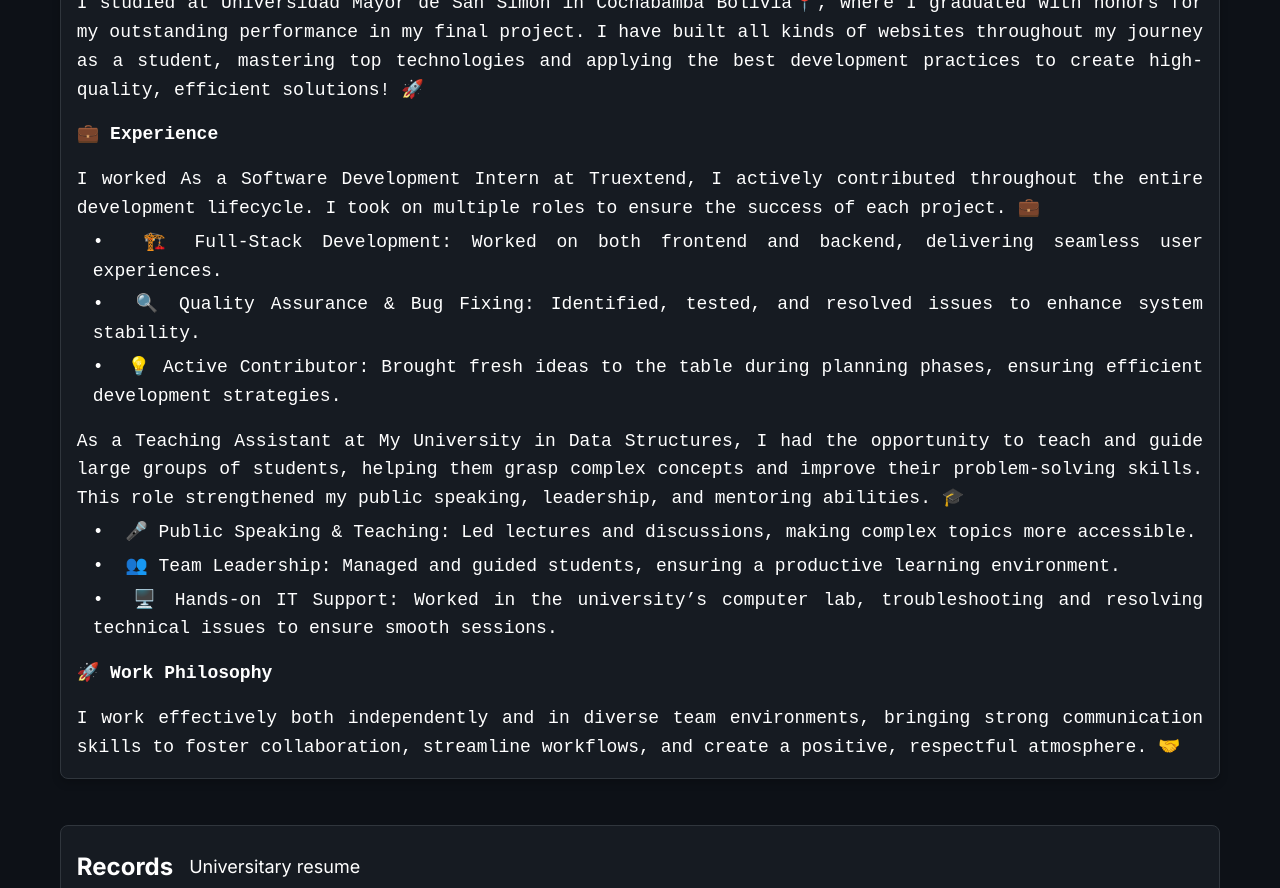
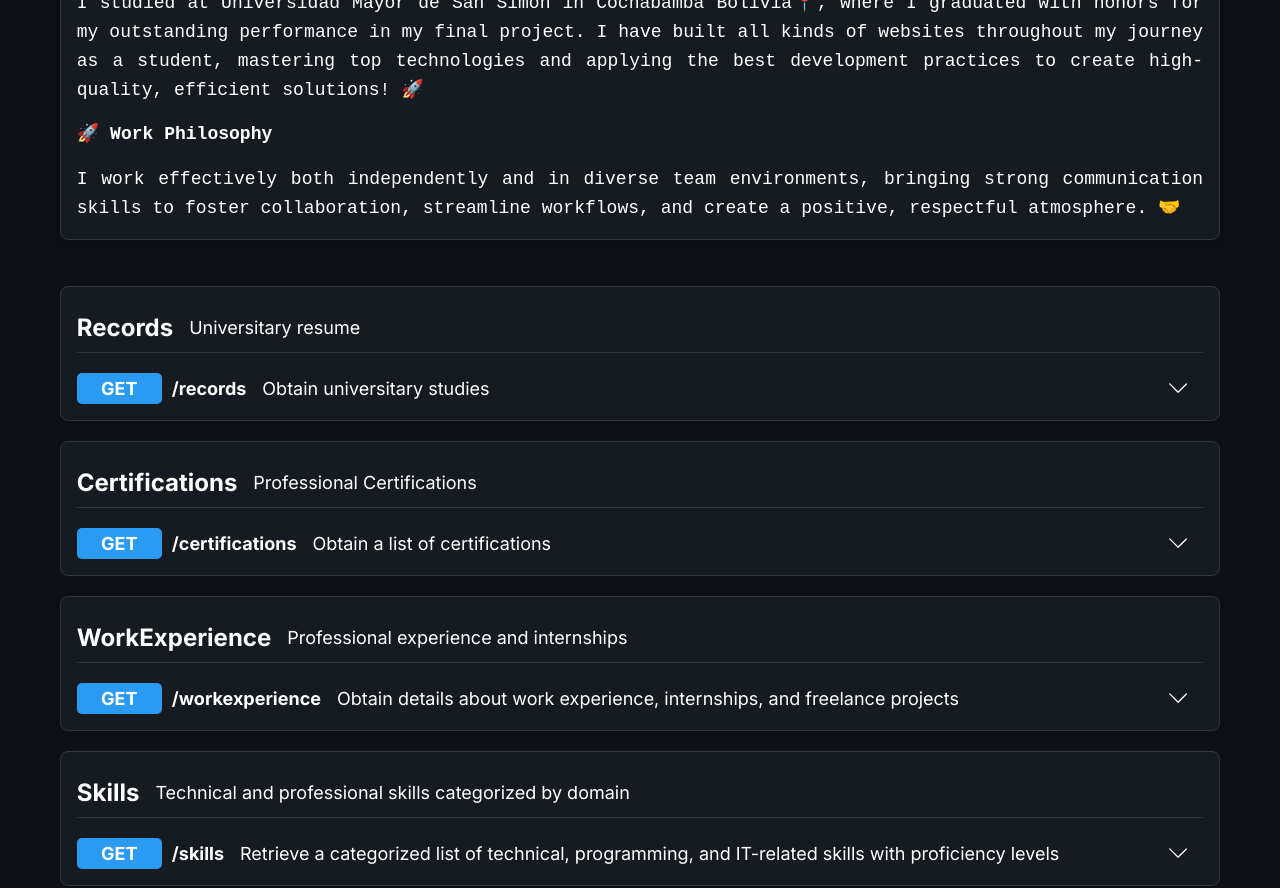
Before and after one commit to R4shad/Portfolio2025, a React (Vite) app: page / in a window 1280 px wide. Shown: the part 640-1528 px from the top of the page. Built offline with nearby package versions, Linux system fonts and the light colour scheme.

Commit message:
fix: Fix styles and rewrite readme description and data

```diff
--- a/src/Componets/Endpoint/Responses/FormatedResponses/ResponsesTypes/WorkExperience.tsx
+++ b/src/Componets/Endpoint/Responses/FormatedResponses/ResponsesTypes/WorkExperience.tsx
@@ -16,6 +16,9 @@ export const WorkExperience = ({ data }: { data: ApiWorkExperience }) => {
               <p className="work-experience detail">
                 <strong>Period:</strong> {job.period}
               </p>
+              <p className="work-experience detail">
+                <strong>Location:</strong> {job.location}
+              </p>
               <p className="work-experience ">
                 <strong>Responsibilities:</strong>
               </p>
--- a/src/Componets/Main/Readme/Readme.tsx
+++ b/src/Componets/Main/Readme/Readme.tsx
@@ -53,96 +53,7 @@ export const Readme = () => {
         useOriginalCharsOnly
         text="I studied at Universidad Mayor de San Simón in Cochabamba Bolivia📍, where I graduated with honors for my outstanding performance in my final project. I have built all kinds of websites throughout my journey as a student, mastering top technologies and applying the best development practices to create high-quality, efficient solutions! 🚀"
       />
-      <DecryptedText
-        parentClassName="content section"
-        animateOn="view"
-        revealDirection="start"
-        maxIterations={1}
-        speed={1}
-        sequential
-        useOriginalCharsOnly
-        text="💼 Experience"
-      />
-      <DecryptedText
-        parentClassName="content"
-        animateOn="view"
-        revealDirection="start"
-        maxIterations={1}
-        speed={1}
-        sequential={false}
-        useOriginalCharsOnly
-        text="I worked As a Software Development Intern at Truextend, I actively contributed throughout the entire development lifecycle. I took on multiple roles to ensure the success of each project. 💼"
-      />
-      <DecryptedText
-        parentClassName="content list"
-        animateOn="view"
-        revealDirection="start"
-        maxIterations={1}
-        speed={1}
-        sequential
-        useOriginalCharsOnly
-        text="•  🏗️ Full-Stack Development: Worked on both frontend and backend, delivering seamless user experiences."
-      />
-      <DecryptedText
-        parentClassName="content list"
-        animateOn="view"
-        revealDirection="start"
-        maxIterations={1}
-        speed={1}
-        sequential
-        useOriginalCharsOnly
-        text="•  🔍 Quality Assurance & Bug Fixing: Identified, tested, and resolved issues to enhance system stability."
-      />
-      <DecryptedText
-        parentClassName="content list"
-        animateOn="view"
-        revealDirection="start"
-        maxIterations={1}
-        speed={1}
-        sequential
-        useOriginalCharsOnly
-        text="•  💡 Active Contributor: Brought fresh ideas to the table during planning phases, ensuring efficient development strategies."
-      />
-      <DecryptedText
-        parentClassName="content "
-        animateOn="view"
-        revealDirection="start"
-        maxIterations={1}
-        speed={1}
-        sequential={false}
-        useOriginalCharsOnly
-        text="As a Teaching Assistant at My University in Data Structures, I had the opportunity to teach and guide large groups of students, helping them grasp complex concepts and improve their problem-solving skills. This role strengthened my public speaking, leadership, and mentoring abilities. 🎓"
-      />
-      <DecryptedText
-        parentClassName="content list"
-        animateOn="view"
-        revealDirection="start"
-        maxIterations={1}
-        speed={1}
-        sequential
-        useOriginalCharsOnly
-        text="•  🎤 Public Speaking & Teaching: Led lectures and discussions, making complex topics more accessible."
-      />
-      <DecryptedText
-        parentClassName="content list"
-        animateOn="view"
-        revealDirection="start"
-        maxIterations={1}
-        speed={1}
-        sequential
-        useOriginalCharsOnly
-        text="•  👥 Team Leadership: Managed and guided students, ensuring a productive learning environment."
-      />
-      <DecryptedText
-        parentClassName="content list"
-        animateOn="view"
-        revealDirection="start"
-        maxIterations={1}
-        speed={1}
-        sequential
-        useOriginalCharsOnly
-        text="•  🖥️ Hands-on IT Support: Worked in the university’s computer lab, troubleshooting and resolving technical issues to ensure smooth sessions."
-      />
+
       <DecryptedText
         parentClassName="content section"
         animateOn="view"
--- a/src/data.d.ts
+++ b/src/data.d.ts
@@ -135,11 +135,14 @@ export const workExperience: ApiWorkExperience = {
       company: 'Universidad Mayor de San Simón',
       location: 'Cochabamba',
       period: '2023 - 2024',
+      summary:
+        'As a Teaching Assistant at My University in Data Structures, I had the opportunity to teach and guide large groups of students, helping them grasp complex concepts and improve their problem-solving skills. This role strengthened my public speaking, leadership, and mentoring abilities.',
       responsibilities: [
-        'Assisted the professor in preparing and delivering course materials for the course "Programming Elements and Data Structures".',
-        'Taught classes and helped students understand complex programming concepts and data structures.',
-        'Provided support during lab sessions, troubleshooting issues and guiding students through practical exercises.',
-        'Ensured proper operation of equipment during lab sessions and assisted students with computer-related issues.',
+        'Collaborated with the professor to develop and deliver engaging course materials for "Programming Elements and Data Structures".',
+        'Led lectures and discussions, simplifying complex programming concepts to enhance student comprehension.',
+        'Provided one-on-one mentorship and guidance, fostering a supportive learning environment for students.',
+        'Assisted in lab sessions, troubleshooting technical issues and ensuring the proper functioning of equipment.',
+        'Offered hands-on IT support, resolving software and hardware issues to maintain smooth lab operations.',
       ],
     },
     {
@@ -147,11 +150,14 @@ export const workExperience: ApiWorkExperience = {
       company: 'Truextend',
       location: 'Cochabamba',
       period: '2023',
+      summary:
+        'Worked As a Software Development Intern at Truextend, I actively contributed throughout the entire development lifecycle. I took on multiple roles to ensure the success of each project.',
       responsibilities: [
-        'Contributed to software development projects, including coding, testing, debugging, and design.',
-        'Participated in Scrum development meetings, managing tasks and contributing to decision-making processes.',
-        'Assisted in IT tasks such as installing programs, updating software, and performing hardware changes on computers.',
-        'Learned and applied security standards within a software development company.',
+        'Developed and maintained both frontend and backend components, ensuring a seamless user experience.',
+        'Conducted testing, debugging, and quality assurance to identify and resolve system issues, improving stability.',
+        'Actively contributed to Scrum meetings, providing insights and suggestions to enhance development strategies.',
+        'Installed and configured software, performed hardware updates, and ensured smooth IT operations.',
+        'Applied industry-standard security practices in software development, reinforcing system integrity and compliance.',
       ],
     },
     {
@@ -159,11 +165,16 @@ export const workExperience: ApiWorkExperience = {
       company: 'Asociación Municipal de Taekwondo Quillacollo',
       location: 'Quillacollo',
       period: '2024 - Present',
+      summary:
+        'As a freelance web developer, I designed and built a dynamic website for the Asociación Municipal de Taekwondo Quillacollo, working independently to analyze requirements, solve technical challenges, and ensure an optimal user experience.',
       responsibilities: [
-        'Developing a website for the Asociación Municipal de Taekwondo Quillacollo.',
-        'Designing and implementing an intuitive user interface to enhance usability.',
-        'Integrating necessary features for managing events, schedules, and memberships.',
-        'Ensuring responsiveness and performance optimization for various devices.',
+        'Led the end-to-end development of a website, from planning and design to deployment and maintenance.',
+        'Worked closely with stakeholders to gather requirements and translate them into functional web solutions.',
+        'Designed and implemented an intuitive user interface to enhance accessibility and usability.',
+        'Integrated features for event management, schedules, and memberships to streamline operations.',
+        'Ensured the website was fully responsive and optimized for performance across multiple devices.',
+        'Independently researched and applied best practices to overcome technical challenges and improve functionality.',
+        'Maintained clear and professional communication with the client to provide updates and gather feedback for continuous improvement.',
       ],
     },
   ],
--- a/src/types.d.ts
+++ b/src/types.d.ts
@@ -46,6 +46,7 @@ export interface ApiWorkExperience {
     company: string
     location: string
     period: string
+    summary: string
     responsibilities: string[]
   }[]
 }
```
